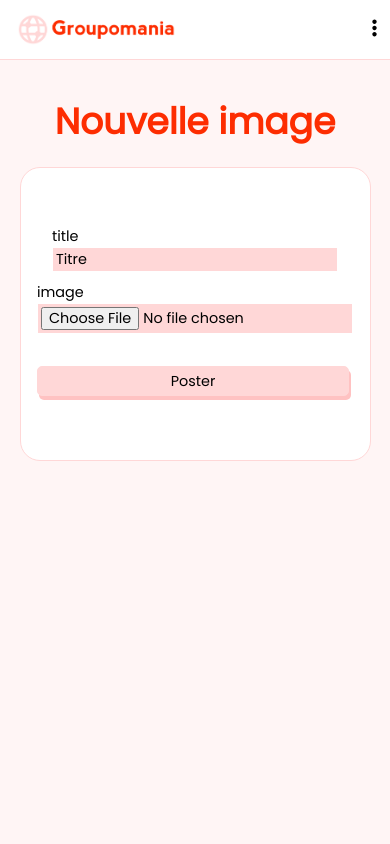
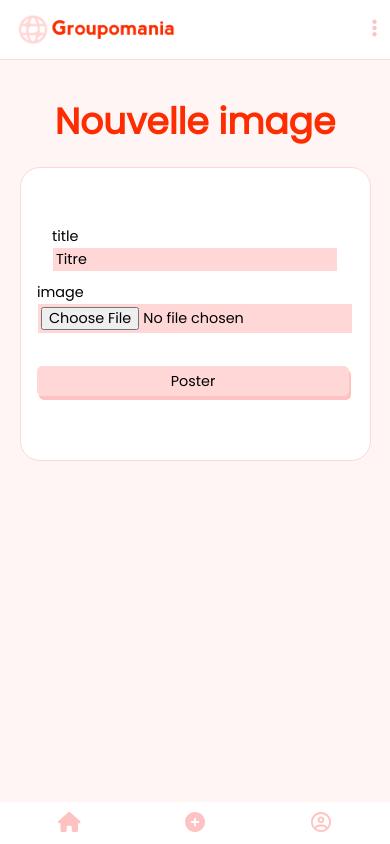
Before and after one commit to Ad-Hel/p7_groupomania, a React (Create React App) app in the folder front/: page /new in a window 390 px wide. Built offline with nearby package versions, Linux system fonts and the light colour scheme; sample sign-in values are in the browser's storage.

Commit message:
Style nav Add mobile style Handle better the dropdown

```diff
--- a/front/src/scss/component/nav.scss
+++ b/front/src/scss/component/nav.scss
@@ -1,20 +1,58 @@
 @import '../utils/colors';
 @import '../utils//space';
+@import '../utils/mixin';
 .nav{
+    position: fixed;
+    bottom: 0;
+    left: 0;
+    right: 0;
+    display: flex;
+    padding: $space-md $space-sm;
+    background-color: white;
+    justify-content: space-around;
+    align-items: center;
+    height: 5vh;
+    @include desktop{
         grid-column: 3;
         align-self: center;
         position: relative;
-    @media (max-width: 767px){
-        display: none;
+        display: flex;
+        gap: 2rem;
+        justify-content: start;
     }
     &__dropdown{
+        &__content{
+            @include desktop{
+                bottom: unset;
+                width: unset;
+                right: unset;
+                top: 7vh;
+            }
             position: fixed;
-        top: 7vh;
+            z-index: 1000;
             background-color: white;
             border: solid 0.1rem $secondary;
             display: flex;
             flex-direction: column;
-        padding: $space-xs;
-        gap: $space-xs;
+            padding: $space-md;
+            gap: $space-sm;
+            bottom: 5vh;
+            transform: translateX(calc( -50% + 10px));
+            & a{
+                text-align: center;
+                color: black;
             }
         }
+        &__background{
+            background-color: transparent;
+            position: fixed;
+            top: 0;
+            bottom: 0;
+            left: 0;
+            right: 0;
+        }
+    }
+    &__icon{
+        fill: $secondary-dark;
+    }
+}
```
Lines whose indentation alone changed are shown as unchanged.
